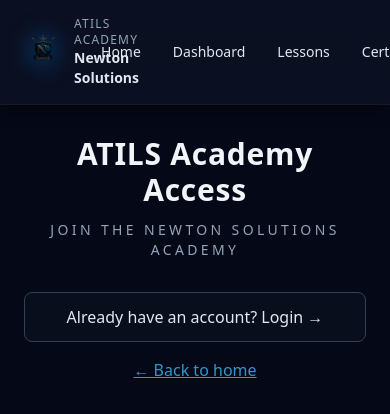
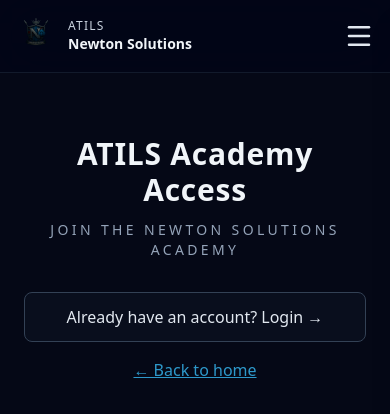
Before and after one commit to newton-solutions-AWS/newton-atils-academy, a Next.js app: page /auth/join in a window 390 px wide. Shown: the top 414 px of the page. Built offline with nearby package versions, Linux system fonts and the light colour scheme.

Commit message:
Upgrade NvBar - Elite A1 mobile slide-out menu

```diff
--- a/components/NavBar.tsx
+++ b/components/NavBar.tsx
@@ -1,37 +1,90 @@
 "use client";
 
+import { useState } from "react";
 import Link from "next/link";
 import Image from "next/image";
+import { Menu, X } from "lucide-react";
 
 export default function NavBar() {
+  const [open, setOpen] = useState(false);
+
   return (
-    <nav className="fixed top-0 left-0 w-full z-50 backdrop-blur-xl bg-slate-900/60 border-b border-slate-800/50 shadow-lg shadow-black/30">
-      <div className="max-w-7xl mx-auto flex items-center justify-between px-6 py-4">
+    <>
+      {/* NAVBAR */}
+      <nav className="w-full fixed top-0 left-0 z-50 bg-slate-950/80 backdrop-blur-xl border-b border-slate-800/60">
+        <div className="max-w-7xl mx-auto flex items-center justify-between px-4 py-4">
 
-        {/* LEFT — Crest + Brand */}
-        <div className="flex items-center gap-3">
-          <Image
-            src="/icons/crest-newton.png"
-            alt="Newton Crest"
-            width={38}
-            height={38}
-            className="drop-shadow-[0_0_12px_rgba(0,140,255,0.6)]"
-          />
+          {/* LEFT: LOGO */}
+          <Link href="/" className="flex items-center gap-3">
+            <Image
+              src="/icons/crest-newton.png"
+              alt="Newton Crest"
+              width={40}
+              height={40}
+              className="rounded-md"
+            />
+            <div className="flex flex-col leading-tight">
+              <span className="text-slate-300 text-xs tracking-widest">ATILS</span>
+              <span className="text-slate-100 font-semibold text-sm">
+                Newton Solutions
+              </span>
+            </div>
+          </Link>
 
-          <div className="leading-tight">
-            <p className="text-xs tracking-widest text-slate-400">ATILS ACADEMY</p>
-            <p className="text-sm font-semibold text-slate-200">Newton Solutions</p>
+          {/* DESKTOP MENU */}
+          <div className="hidden md:flex items-center gap-10 text-slate-200 font-medium">
+            <Link href="/">Home</Link>
+            <Link href="/dashboard">Dashboard</Link>
+            <Link href="/lessons">Lessons</Link>
+            <Link href="/divisions">Divisions</Link>
           </div>
+
+          {/* MOBILE MENU BUTTON */}
+          <button
+            onClick={() => setOpen(true)}
+            className="md:hidden text-slate-200"
+          >
+            <Menu size={30} />
+          </button>
+        </div>
+      </nav>
+
+      {/* MOBILE SLIDE-OUT MENU (RIGHT SIDE) */}
+      <div
+        className={`fixed inset-0 bg-black/50 backdrop-blur-sm z-50 transition-opacity duration-300 ${
+          open ? "opacity-100 visible" : "opacity-0 invisible"
+        }`}
+        onClick={() => setOpen(false)}
+      />
+
+      <aside
+        className={`fixed top-0 right-0 h-full w-72 bg-slate-900 shadow-xl border-l border-slate-700 z-[60]
+        transition-transform duration-300 transform ${
+          open ? "translate-x-0" : "translate-x-full"
+        }`}
+      >
+        <div className="flex items-center justify-between px-5 py-5 border-b border-slate-700">
+          <span className="text-slate-100 text-lg font-semibold">Menu</span>
+          <button onClick={() => setOpen(false)} className="text-slate-300">
+            <X size={28} />
+          </button>
         </div>
 
-        {/* RIGHT — Nav Links */}
-        <div className="flex items-center gap-8 text-sm font-medium">
-          <Link href="/" className="hover:text-newton-accent transition">Home</Link>
-          <Link href="/dashboard" className="hover:text-newton-accent transition">Dashboard</Link>
-          <Link href="/lessons" className="hover:text-newton-accent transition">Lessons</Link>
-          <Link href="/certificates" className="hover:text-newton-accent transition">Certificates</Link>
+        <div className="flex flex-col px-6 py-5 text-slate-200 text-lg gap-6">
+          <Link href="/" onClick={() => setOpen(false)}>
+            Home
+          </Link>
+          <Link href="/dashboard" onClick={() => setOpen(false)}>
+            Dashboard
+          </Link>
+          <Link href="/lessons" onClick={() => setOpen(false)}>
+            Lessons
+          </Link>
+          <Link href="/divisions" onClick={() => setOpen(false)}>
+            Divisions
+          </Link>
         </div>
-      </div>
-    </nav>
+      </aside>
+    </>
   );
 }
```
